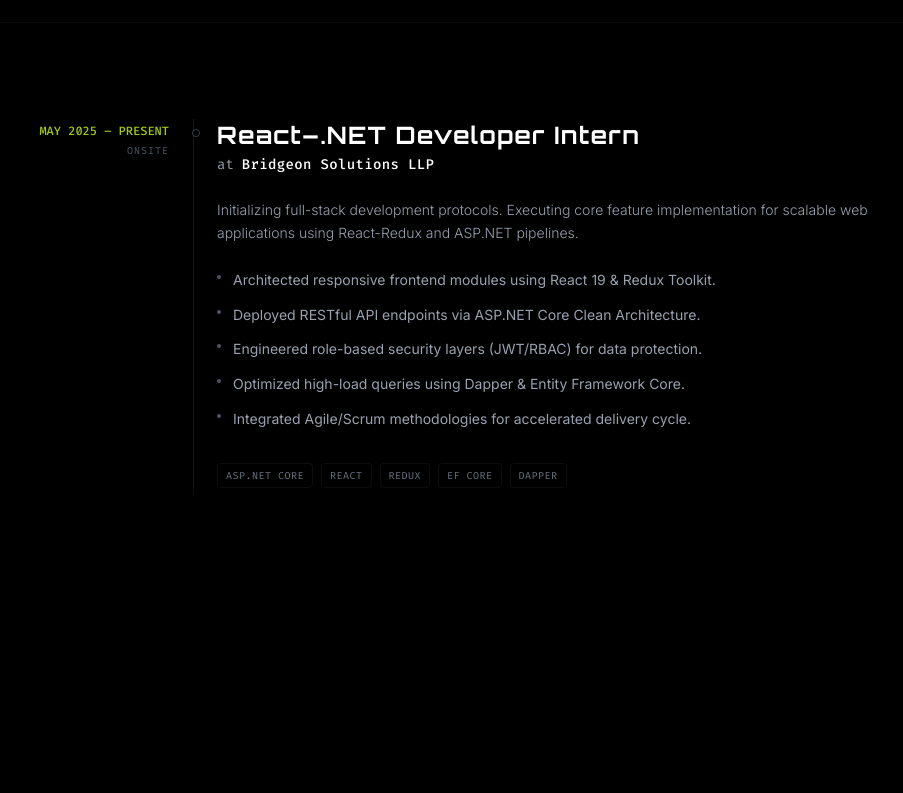
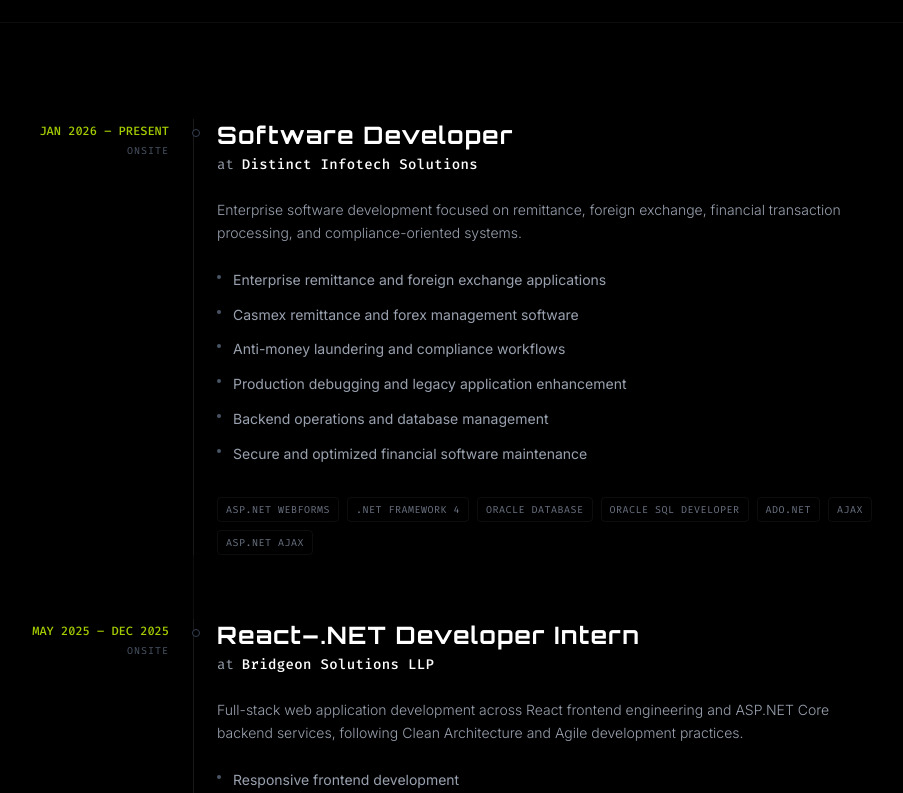
Before and after one commit to risalsalu/portfolio, a React (Vite) app: page / in a window 1280 px wide. Shown: the part 3747-4540 px from the top of the page, without its empty margins (187-1090 px from the left). Built offline with nearby package versions, Linux system fonts and the light colour scheme.

Commit message:
update experience

```diff
--- a/src/components/sections/Experience.jsx
+++ b/src/components/sections/Experience.jsx
@@ -1,9 +1,8 @@
 import React, { useState } from 'react';
-import { motion, AnimatePresence } from 'framer-motion';
+import { motion } from 'framer-motion';
 import Section from '../ui/Section';
 import TextReveal from '../ui/TextReveal';
 import { cn } from '../../utils/cn';
-import { Activity, ArrowRight } from 'lucide-react';
 
 const ExperienceItem = ({ job, index, activeId, setActive }) => {
     const isActive = activeId === index;
@@ -13,7 +12,7 @@
         <div
             className={cn(
                 "relative pl-8 md:pl-0 group transition-all duration-300",
-                isDimmed ? "opacity-30 blur-[1px]" : "opacity-100"
+                isDimmed ? "opacity-30 blur-[0.5px]" : "opacity-100"
             )}
             onMouseEnter={() => setActive(index)}
         >
@@ -28,7 +27,6 @@
 
                 {/* 1. Timeline Rail (Desktop) */}
                 <div className="hidden md:block absolute left-[180px] top-0 bottom-0 w-px bg-white/5 md:translate-x-[24px]">
-                    {/* Active Indicator Line (fills height on hover?) - dynamic height is hard, keep simple accent */}
                     <div className="absolute top-0 left-0 w-full h-full bg-gradient-to-b from-neon-green/0 via-neon-green/20 to-neon-green/0 opacity-0 group-hover:opacity-100 transition-opacity duration-500" />
                 </div>
 
@@ -102,21 +100,41 @@
 
     const jobs = [
         {
+            role: 'Software Developer',
+            company: 'Distinct Infotech Solutions',
+            period: 'JAN 2026 – PRESENT',
+            current: true,
+            location: 'Onsite',
+            description: 'Enterprise software development focused on remittance, foreign exchange, financial transaction processing, and compliance-oriented systems.',
+            responsibilities: [
+                'Enterprise remittance and foreign exchange applications',
+                'Casmex remittance and forex management software',
+                'Anti-money laundering and compliance workflows',
+                'Production debugging and legacy application enhancement',
+                'Backend operations and database management',
+                'Secure and optimized financial software maintenance'
+            ],
+            stack: ['ASP.NET WebForms', '.NET Framework 4', 'Oracle Database', 'Oracle SQL Developer', 'ADO.NET', 'AJAX', 'ASP.NET AJAX'],
+        },
+        {
             role: 'React–.NET Developer Intern',
             company: 'Bridgeon Solutions LLP',
-            period: 'MAY 2025 – PRESENT',
-            current: true,
+            period: 'MAY 2025 – DEC 2025',
+            current: false,
             location: 'Onsite',
-            description: 'Initializing full-stack development protocols. Executing core feature implementation for scalable web applications using React-Redux and ASP.NET pipelines.',
+            description: 'Full-stack web application development across React frontend engineering and ASP.NET Core backend services, following Clean Architecture and Agile development practices.',
             responsibilities: [
-                'Architected responsive frontend modules using React 19 & Redux Toolkit.',
-                'Deployed RESTful API endpoints via ASP.NET Core Clean Architecture.',
-                'Engineered role-based security layers (JWT/RBAC) for data protection.',
-                'Optimized high-load queries using Dapper & Entity Framework Core.',
-                'Integrated Agile/Scrum methodologies for accelerated delivery cycle.'
+                'Responsive frontend development',
+                'RESTful API development',
+                'Clean Architecture',
+                'JWT authentication',
+                'Role-based authorization',
+                'Database access optimization',
+                'Agile Scrum collaboration',
+                'Git/GitHub development workflow'
             ],
-            stack: ['ASP.NET Core', 'React', 'Redux', 'EF Core', 'Dapper'],
-        },
+            stack: ['React.js', 'Redux Toolkit', 'Tailwind CSS', 'ASP.NET Core Web API', 'Clean Architecture', 'JWT', 'Entity Framework Core', 'Dapper', 'Git', 'GitHub'],
+        }
     ];
 
     return (
```
